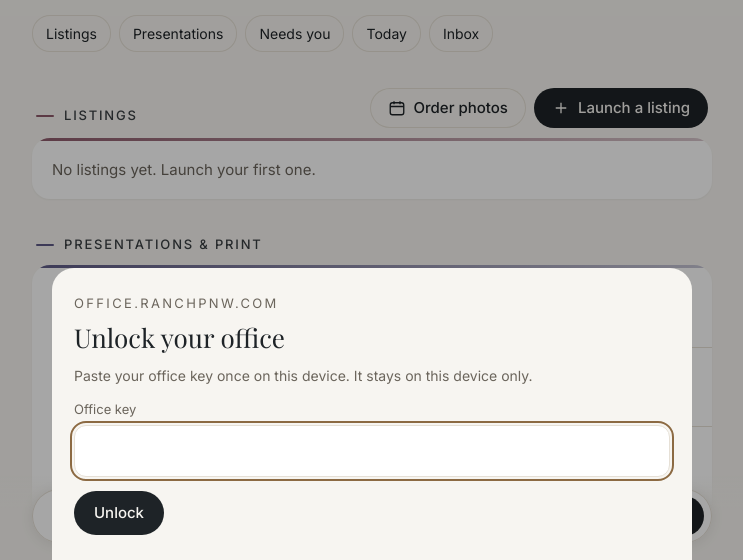
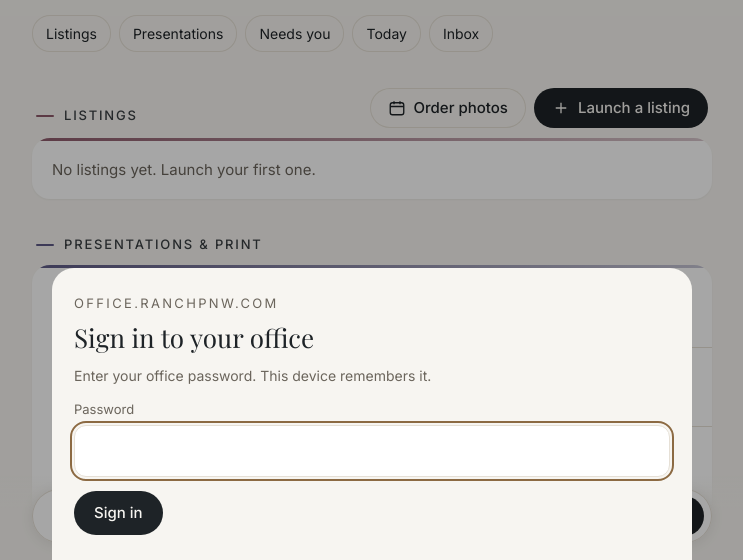
Before and after one commit to chrisranch15-gif/office, a plain HTML site: page index.html in a window 1280 px wide. Shown: the part 239-799 px from the top of the page, without its empty margins (268-1011 px from the left). Drawn offline with nearby package versions, Linux system fonts and the light colour scheme; a web font is replaced by a local one.

Commit message:
Sign in with a password
Co-Authored-By: Claude Opus 5.5 <noreply@anthropic.com>
Claude-Session: https://claude.ai/code/session_01UK6zhQgNNYsCkuAMiaRpY5

```diff
--- a/index.html
+++ b/index.html
@@ -596,9 +596,9 @@ const officeCaps = {
   sample: { json: async (prompt, opts) => (await engine({ op: 'ai', prompt, opts: opts && opts.modelTier === 'default' ? {} : {} })).result }
 };
 function unlockSheet(msg) {
-  sheet(`<p class="date">office.ranchpnw.com</p><h3>Unlock your office</h3><p class="s" style="margin:-4px 0 14px">${esc(msg || 'Paste your office key once on this device. It stays on this device only.')}</p>
-  <form id="keyf"><div class="field"><label for="kk">Office key</label><input id="kk" name="k" autocomplete="off" autocapitalize="off" spellcheck="false" required></div><div class="acts"><button class="pill">Unlock</button></div></form>`);
-  $('#keyf').onsubmit = async e => { e.preventDefault(); store('officeKey', e.target.k.value.trim()); try { const p = await engine({ op: 'ping' }); close(); caps.mcp = officeCaps.mcp; caps.sample = p.ai ? officeCaps.sample : null; S.office = p; loadAll(); toast('Welcome back, Chris.'); } catch (err) { unlockSheet('That key didn’t work. Copy it again from the engine.'); } };
+  sheet(`<p class="date">office.ranchpnw.com</p><h3>Sign in to your office</h3><p class="s" style="margin:-4px 0 14px">${esc(msg || 'Enter your office password. This device remembers it.')}</p>
+  <form id="keyf"><div class="field"><label for="kk">Password</label><input id="kk" name="k" type="password" autocomplete="current-password" autocapitalize="off" spellcheck="false" required><input type="text" name="username" value="Chris" autocomplete="username" style="display:none"></div><div class="acts"><button class="pill">Sign in</button></div></form>`);
+  $('#keyf').onsubmit = async e => { e.preventDefault(); store('officeKey', e.target.k.value.trim()); try { const p = await engine({ op: 'ping' }); close(); caps.mcp = officeCaps.mcp; caps.sample = p.ai ? officeCaps.sample : null; S.office = p; loadAll(); toast('Welcome back, Chris.'); } catch (err) { unlockSheet('That password didn’t work. After 8 wrong tries the office locks for an hour.'); } };
 }
 
 /* ---------- start ---------- */
```
